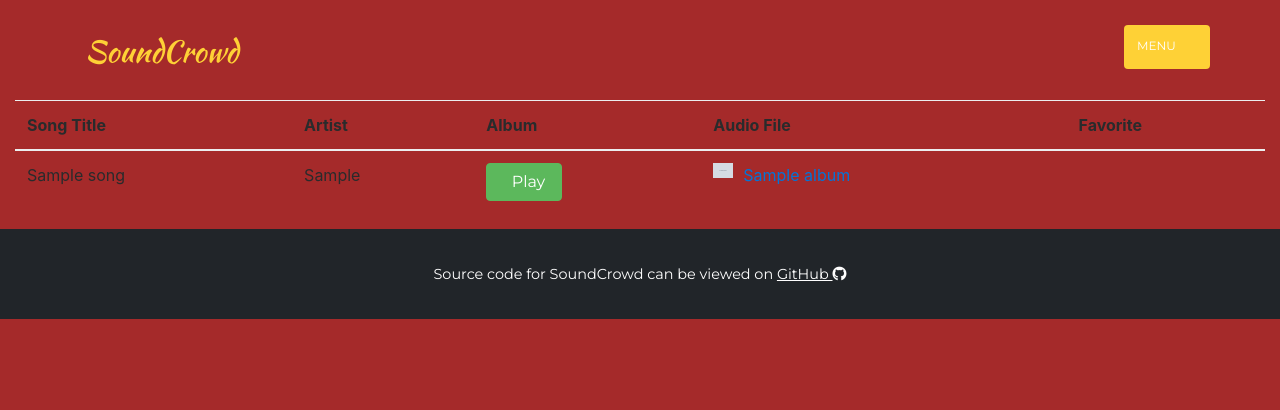
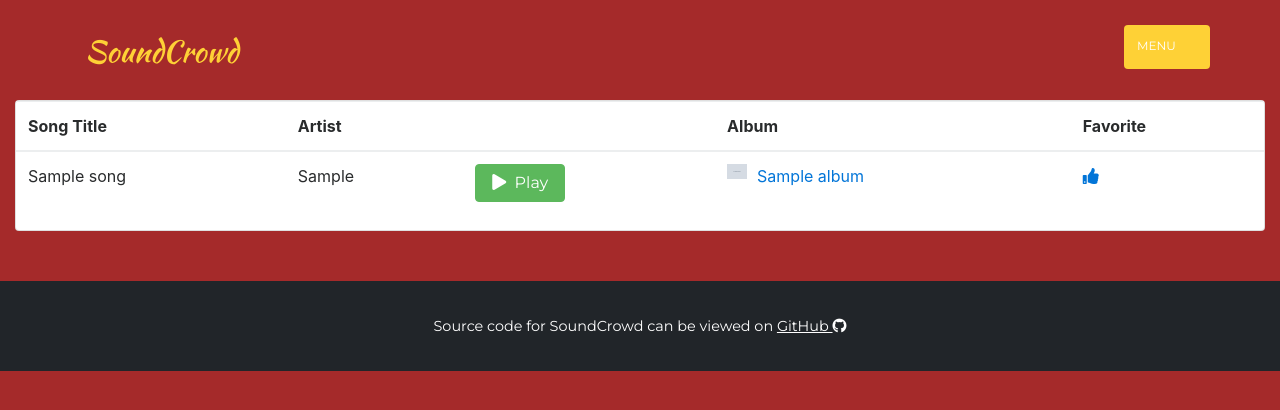
Before and after one commit to AlexPersaud17/SoundCrowd, a Django app: page /music/songs/1/ in a window 1280 px wide. Shown: the top 410 px of the page. Run offline with Django 3.2, Linux system fonts and the light colour scheme; a user stored in the database is signed in; tables that the repository leaves empty hold one stand-in row (values such as "Sample post"); grey boxes marked "Sample" are stand-in pictures; some libraries are stand-ins or nearby versions; some web fonts are replaced.

Commit message:
View songs index

```diff
--- a/music/templates/music/songs.html
+++ b/music/templates/music/songs.html
@@ -4,15 +4,15 @@
 <div class='songs-container container-fluid'>
   <div class="row">
     <div class="col-sm-12">
-      <div class="panel panel-default">
-        <div class="panel-body">
+      <div class="card card-default">
+        <div class="card-body">
           <table class="table">
             <thead>
               <tr>
                 <th>Song Title</th>
                 <th>Artist</th>
+                <th></th>
                 <th>Album</th>
-                <th>Audio File</th>
                 <th>Favorite</th>
               </tr>
             </thead>
@@ -24,18 +24,22 @@
                 <td>
                   <a target="_blank" href="{{ song.audio_file.url }}">
                     <button type="button" class="btn btn-success btn-xs">
-                      <span class="glyphicon glyphicon-play"></span>&nbsp; Play
+                      <span class="fas fa-play"></span>&nbsp; Play
                     </button>
                   </a>
                 </td>
                 <td>
-                  <a href="{% url 'music:album-detail' song.album.id %}">
-                    <img src="{{ song.album.album_logo.url }}" class="img-responsive" style="width: 20px; float: left; margin-right: 10px;" />
+                  <a href={% url 'music:album-detail' song.album.id %}>
+                    <img src={{ song.album.album_logo.url }} class="img-responsive" style="width: 20px; float: left; margin-right: 10px;" />
                   </a>
-                  <a href="{% url 'music:album-detail' song.album.id %}">{{ song.album.album_title }}</a>
+                  <a href={% url 'music:album-detail' song.album.id %}>{{ song.album.album_title }}</a>
                 </td>
                 <td>
-                  <a href="{% url 'music:favorite-song' song.id %}" class="btn-favorite"><span class="glyphicon glyphicon-star {% if song.is_favorite %}active{% endif %}"></span></a>
+                  {% if song.is_favorite %}
+                    <a href={% url 'music:favorite-song' song.id %} class="btn-favorite"><i class="fas fa-thumbs-up"></i></a>
+                  {% else %}
+                    <a href={% url 'music:favorite-song' song.id %} class="btn-favorite"><i class="far fa-thumbs-up"></i></a>
+                  {% endif %}
                 </td>
               </tr>
             {% endfor %}
```
